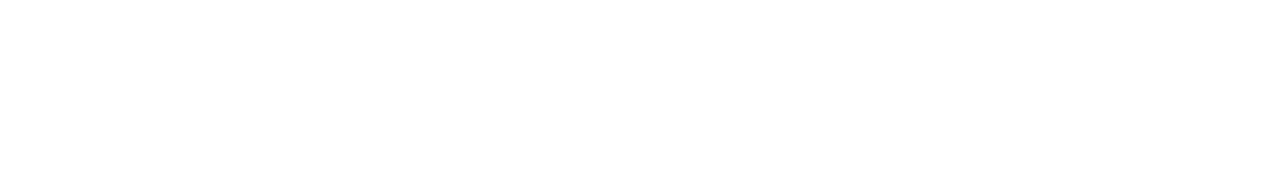
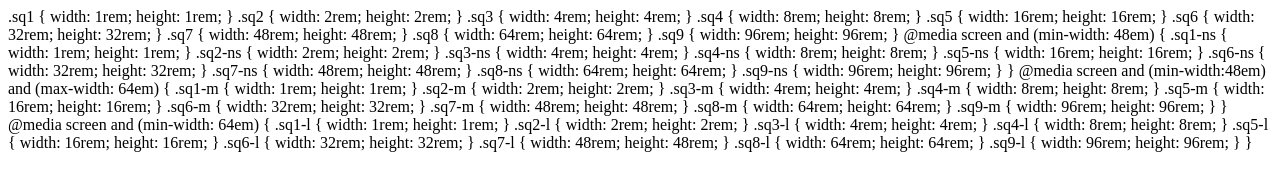
Before and after one commit to mrmrs/css-squares, a website: page index.html in a window 1280 px wide. Drawn offline with Linux system fonts and the light colour scheme.

Commit message:
Adding css contents to html file for documentation

```diff
--- a/index.html
+++ b/index.html
@@ -12,5 +12,51 @@
     <link rel="stylesheet" href="squares.css">
   </head>
   <body>
-  </body>
+.sq1 { width: 1rem;  height: 1rem; }
+.sq2 { width: 2rem;  height: 2rem; }
+.sq3 { width: 4rem;  height: 4rem; }
+.sq4 { width: 8rem;  height: 8rem; }
+.sq5 { width: 16rem; height: 16rem; }
+.sq6 { width: 32rem; height: 32rem; }
+.sq7 { width: 48rem; height: 48rem; }
+.sq8 { width: 64rem; height: 64rem; }
+.sq9 { width: 96rem; height: 96rem; }
+
+@media screen and (min-width: 48em) {
+.sq1-ns { width: 1rem;  height: 1rem; }
+.sq2-ns { width: 2rem;  height: 2rem; }
+.sq3-ns { width: 4rem;  height: 4rem; }
+.sq4-ns { width: 8rem;  height: 8rem; }
+.sq5-ns { width: 16rem; height: 16rem; }
+.sq6-ns { width: 32rem; height: 32rem; }
+.sq7-ns { width: 48rem; height: 48rem; }
+.sq8-ns { width: 64rem; height: 64rem; }
+.sq9-ns { width: 96rem; height: 96rem; }
+}
+
+@media screen and (min-width:48em) and (max-width: 64em) {
+.sq1-m { width: 1rem;  height: 1rem; }
+.sq2-m { width: 2rem;  height: 2rem; }
+.sq3-m { width: 4rem;  height: 4rem; }
+.sq4-m { width: 8rem;  height: 8rem; }
+.sq5-m { width: 16rem; height: 16rem; }
+.sq6-m { width: 32rem; height: 32rem; }
+.sq7-m { width: 48rem; height: 48rem; }
+.sq8-m { width: 64rem; height: 64rem; }
+.sq9-m { width: 96rem; height: 96rem; }
+}
+
+@media screen and (min-width: 64em) {
+.sq1-l { width: 1rem;  height: 1rem; }
+.sq2-l { width: 2rem;  height: 2rem; }
+.sq3-l { width: 4rem;  height: 4rem; }
+.sq4-l { width: 8rem;  height: 8rem; }
+.sq5-l { width: 16rem; height: 16rem; }
+.sq6-l { width: 32rem; height: 32rem; }
+.sq7-l { width: 48rem; height: 48rem; }
+.sq8-l { width: 64rem; height: 64rem; }
+.sq9-l { width: 96rem; height: 96rem; }
+}
+
+</body>
 </html>
```
